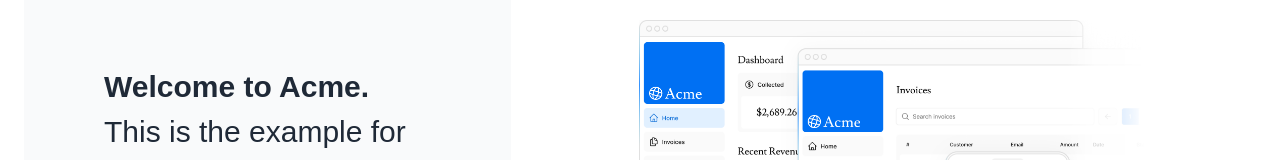
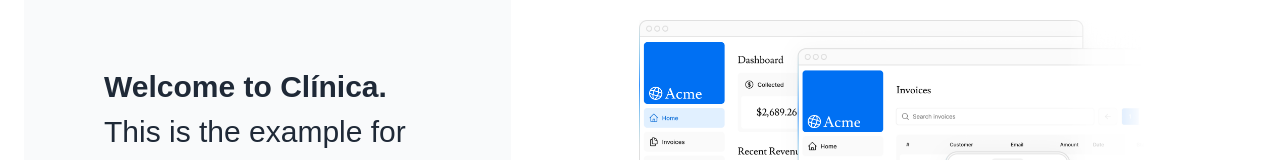
Before and after one commit to mouraoinfo/nextjs-dashboard, a Next.js app: page / in a window 1280 px wide. Shown: the part 300-460 px from the top of the page. Built offline with nearby package versions, Linux system fonts and the light colour scheme; a web font is replaced by a local one.

Commit message:
Update welcome message to use "Clínica" instead of "Acme"

```diff
--- a/app/page.tsx
+++ b/app/page.tsx
@@ -20,7 +20,7 @@ export default function Page() {
 
 
           <p className={`${lusitana.className} text-xl text-gray-800 md:text-3xl md:leading-normal`}>
-            <strong>Welcome to Acme.</strong> This is the example for the{' '}
+            <strong>Welcome to Clínica.</strong> This is the example for the{' '}
             <a href="https://nextjs.org/learn/" className="text-blue-500">
               Next.js Learn Course
             </a>
```
